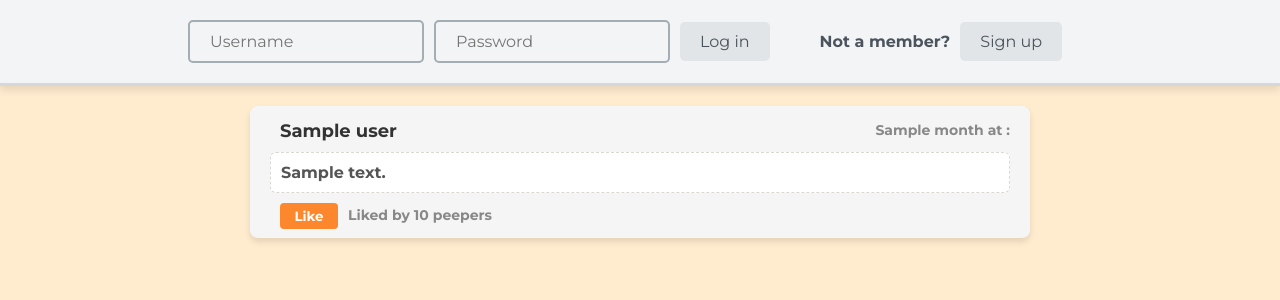
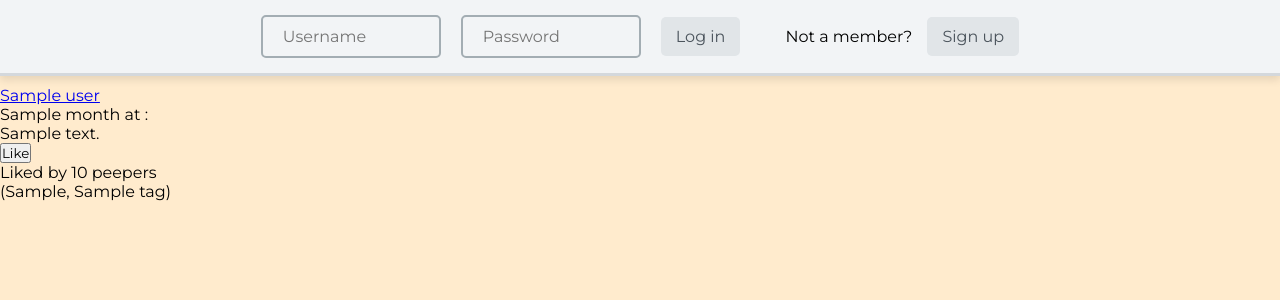
Before and after one commit to shakey0/chitter_project, a Flask app: template templates/index.html in a window 1280 px wide. Shown: the top 300 px of the page. Run offline with Flask 3, Linux system fonts and the light colour scheme; the template is opened without the code that fills it: most values are stand-ins (such as "Sample title", 1, 10 or a date in 2020).

Commit message:
Like button functionality added

```diff
--- a/app.py
+++ b/app.py
@@ -44,7 +44,9 @@ def home():
     all_peeps = peep_repo.get_all()
     tags_repo = TagRepository(connection)
     all_tags = tags_repo.get_all()
-    current_tag_no = 9  # !!!!!!!!!!!!!!!!!!!!!!!
+    current_tag_no = request.args.get('by_tag')
+    if current_tag_no == None:
+        current_tag_no = 0
     if current_user.is_authenticated:
         key_moods = {v: k for k, v in all_moods.items()}
         mood_key = key_moods.get(current_user.current_mood)
@@ -53,11 +55,21 @@ def home():
         mood_key = 1
         liked = False
     user_id_to_user_name = {user.id:user.user_name for user in all_users}
-    return render_template('index.html', tags=all_tags, current_tag_no=current_tag_no,
+    return render_template('index.html', tags=all_tags, current_tag_no=int(current_tag_no),
                             moods=all_moods, current_mood=mood_key,
                             user_is_logged_in=current_user.is_authenticated, user=current_user,
                             peeps=all_peeps, users=user_id_to_user_name, months=months,
                             add_zero=add_zero, liked=liked)
+
+
+@app.route('/like', methods=['POST'])
+def reverse_like():
+    user_id = request.form['user_id']
+    peep_id = request.form['peep_id']
+    connection = get_flask_database_connection(app)
+    peep_repo = PeepRepository(connection)
+    peep_repo.update_likes(user_id, peep_id)
+    return redirect('/')
 
 
 @app.route('/change_mood', methods=['POST'])
@@ -68,8 +80,10 @@ def change_mood():
     repo.update(current_user.id, current_mood=all_moods[int(mood_value)])
     return redirect('/')
 
-
-# ADD POST REQUEST FOR LIKE BUTTON
+'''
+@app.route('/view_tags_by', methods=['POST'])
+def view_tags_by():
+'''
 
 
 @app.route('/login', methods=['POST'])
--- /dev/null
+++ b/static/css/header_styles.css
@@ -0,0 +1,122 @@
+* {
+    box-sizing: border-box;
+    margin: 0;
+    padding: 0;
+    font-family: 'Montserrat', sans-serif;
+}
+
+body {
+    background-color: blanchedalmond;
+}
+
+.top-bar {
+    display: flex;
+    align-items: center;
+    justify-content:center;
+    padding: 15px 20px;
+    background-color: #f2f4f6;
+    border-bottom: 3px solid #d4d8dc;
+    box-shadow: 0 4px 8px rgba(0, 0, 0, 0.1);
+    margin-bottom: 10px;
+}
+
+.top-bar-left, .top-bar-right {
+    display: flex;
+    align-items: center;
+    justify-content: center;
+    gap: 0px 10px;
+}
+
+/* Input and Select Styles */
+.user_name-card, .password-card, .select-by-tag, .select-mood {
+    padding: 10px 20px;
+    border: 2px solid #a3adb3;
+    border-radius: 5px;
+    background-color: transparent;
+    color: #4b545c;
+    font-size: 16px;
+    outline: none;
+}
+
+.user_name-card, .password-card {
+    width: 180px;
+    margin: 0 5px;
+}
+
+.select-by-tag, .select-mood {
+    padding: 10px 8px;
+    margin-right: 15px;
+}
+
+/* Button and Link Styles */
+.top-bar-button {
+    padding: 10px 15px;
+    border: none;
+    border-radius: 5px;
+    background-color: #e1e5e8;
+    color: #4b545c;
+    cursor: pointer;
+    font-size: 16px;
+    text-decoration: none;
+    transition: background-color 0.3s;
+    display: inline-block; /* This makes the anchor behave like a block while still being inline */
+    white-space: nowrap;
+    margin: 0 5px;
+}
+
+.top-bar-button:hover {
+    background-color: #c8d0d6;
+}
+
+/* Text Styles */
+.top-bar-text {
+    font-weight: bold;
+    color: #4b545c;
+}
+
+.not_member-text {
+    margin-left: 40px;
+}
+
+.user_name-header {
+    font-weight: bold;
+    color: #4b545c;
+    font-size: 2em;
+    margin-right: 35px;
+    margin-left: 30px;
+    font-family:'Segoe UI', Tahoma, Geneva, Verdana, sans-serif;
+}
+
+/* Media Query for Smaller Screens */
+@media (max-width: 920px) {
+    .top-bar {
+        flex-direction: column;
+        align-items: stretch;
+    }
+
+    .top-bar-left {
+        width: 100%;
+        padding: 0px 0 15px;
+        border-bottom: 2px solid black;
+    }
+
+    .top-bar-right {
+        width: 100%;
+        padding: 15px 0 0px;
+    }
+
+    /* Remove the border from the last group to prevent double borders */
+    .top-bar > div:last-child {
+        border-bottom: none;
+    }
+
+    .user_name-header {
+        margin-right: 25px;
+        margin-left: 5px;
+    }
+
+    .user_name-card, .password-card {
+        width: 160px;
+    }
+}
+/* END OF TOP BAR */
--- a/static/css/styles.css
+++ b/static/css/styles.css
@@ -73,7 +73,7 @@ p {
 }
 
 
-.t-new_peep {
+.new_peep-container {
     padding: 12px 20px 20px;           /* Some padding to give space between the border and elements inside */
     border-radius: 8px;      /* Rounded corners for the form */
     background: #f5f5f5;     /* Very light pale background */
@@ -111,7 +111,7 @@ p {
 }
 
 /* Submit button styling */
-.t-new_peep input[type="submit"] {
+.new_peep-container input[type="submit"] {
     display: block;
     width: 100%;
     padding: 10px;
@@ -126,7 +126,7 @@ p {
 }
 
 /* Hover effect for the submit button */
-.t-new_peep input[type="submit"]:hover {
+.new_peep-container input[type="submit"]:hover {
     background-color: #d4d4d4; /* Slightly darker shade for hover */
 }
 
--- a/templates/base.html
+++ b/templates/base.html
@@ -5,13 +5,14 @@
     <meta name="viewport" content="width=device-width, initial-scale=1.0">
     <title>{% block title %}{% endblock %}</title>
     <link href="https://fonts.googleapis.com/css2?family=Montserrat:wght@400;700&display=swap" rel="stylesheet">
-    <link rel="stylesheet" href="{{ url_for('static', filename='css/styles.css') }}">
+    <link rel="stylesheet" href="{{ url_for('static', filename='css/header_styles.css') }}">
 </head>
 <body>
     <nav class="top-bar">
         {% if user.is_authenticated %}
-            <p>Viewing tags: </p>
-            <select class="select-by_tag" name="by_tag">
+            <div class="top-bar-left">
+                <p class="top-bar-text">Viewing: </p>
+                <select class="select-by-tag" name="by_tag" onchange="updateURL()">
                     {% if current_tag_no == 0 %}
                         <option value=0>All tags</option>
                         {% for tag_value, tag_label in tags.items() %}
@@ -24,7 +25,7 @@
                         {% endfor %}
                     {% endif %}
                 </select>
-            <p>Mood: </p>
+                <p class="top-bar-text">Mood: </p>
                 <form action="/change_mood" method="POST" id="moodForm">
                     <select class="select-mood" name="mood" onchange="document.getElementById('moodForm').submit();">
                         {% for mood_value, mood_label in moods.items() %}
@@ -32,21 +33,26 @@
                         {% endfor %}
                     </select>
                 </form>
+            </div>
+            <div class="top-bar-right">
                 <p class="user_name-header">{{user.user_name}}</p>
-            <a href="">View Profile</a>
+                <a class="top-bar-button" href="">View Profile</a>
                 <form action="/logout" method="POST">
-                <input type="submit" value="Log out">
+                    <input class="top-bar-button" type="submit" value="Log out">
                 </form>
+            </div>
         {% else %}
             <form action="/login" method="POST">
-                <div class="log_in-bar">
+                <div class="top-bar-left">
                     <input class="user_name-card" type="text" name="user_name" placeholder="Username" autocomplete="off">
                     <input class="password-card" type="text" name="password" placeholder="Password" autocomplete="off">
-                    <input type="submit" value="Log in">
+                    <input class="top-bar-button" type="submit" value="Log in">
                 </div>
             </form>
-            <p>Not a member?</p>
-            <a href="/sign_up">Sign up</a>
+            <div class="top-bar-right">
+                <p class="not_member-text">Not a member?</p>
+                <a class="top-bar-button" href="/sign_up">Sign up</a>
+            </div>
         {% endif %}
     </nav>
     {% with messages = get_flashed_messages(with_categories=true) %}
@@ -58,5 +64,24 @@
     {% endwith %}
     {% block content %}
     {% endblock %}
+    <script>
+        document.querySelectorAll("form").forEach(form => {
+            form.addEventListener("submit", function(event) {
+                sessionStorage.setItem("scrollPosition", window.scrollY);
+            });
+        });
+        document.addEventListener("DOMContentLoaded", function(event) {
+            if (sessionStorage.getItem("scrollPosition") !== null) {
+                window.scrollTo(0, sessionStorage.getItem("scrollPosition"));
+                sessionStorage.removeItem("scrollPosition");  // Cleanup
+            }
+        });
+    </script>
+    <script>
+        function updateURL() {
+            const selectedValue = document.querySelector('.select-by-tag').value;
+            window.location.href = '?by_tag=' + selectedValue;
+        }
+    </script>
 </body>
 </html>
--- a/templates/index.html
+++ b/templates/index.html
@@ -3,7 +3,7 @@
 {% block content %}
 {% if user.is_authenticated %}
     <form action="/new_peep" method="POST">
-        <div class="t-new_peep">
+        <div class="new_peep-container">
             <p1 class="new_peep-title">Add a new peep</p1>
             <textarea class="comment_box" name="content" placeholder="Say something..."></textarea>
             <input type="submit" value="Peep-it">
@@ -20,6 +20,8 @@
             </p>
             <p class="comment-card">{{peep.content}}</p>
             <form action="/like" method="POST">
+                <input type="hidden" name="user_id" value="{{user.id}}">
+                <input type="hidden" name="peep_id" value="{{peep.id}}">
                 <div class="likes-container">
                     {% if liked != False and liked(user.id, peep.id) %}
                         <button type="submit" class="liked-button">Liked</button>
@@ -35,6 +37,11 @@
                     {% endif %}
                 </div>
             </form>
+            <div class="tags-for-peep">
+                {% for tag in peep.tags %}
+                    <p class="tag-for-peep">{{tags[tag]}}</p>
+                {% endfor %}
+            </div>
         </div>
     {% endfor %}
 </div>
```
Lines whose indentation alone changed are shown as unchanged.
